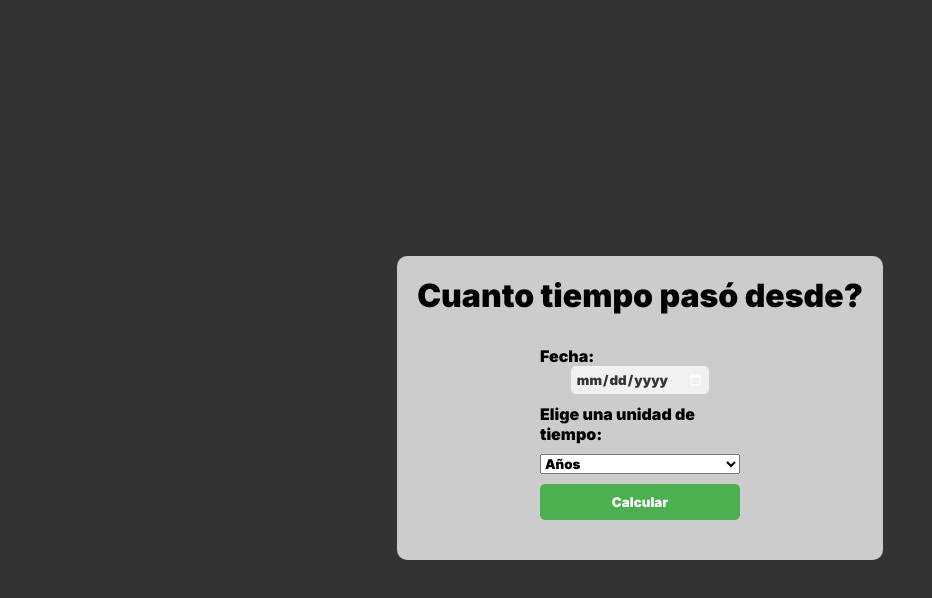
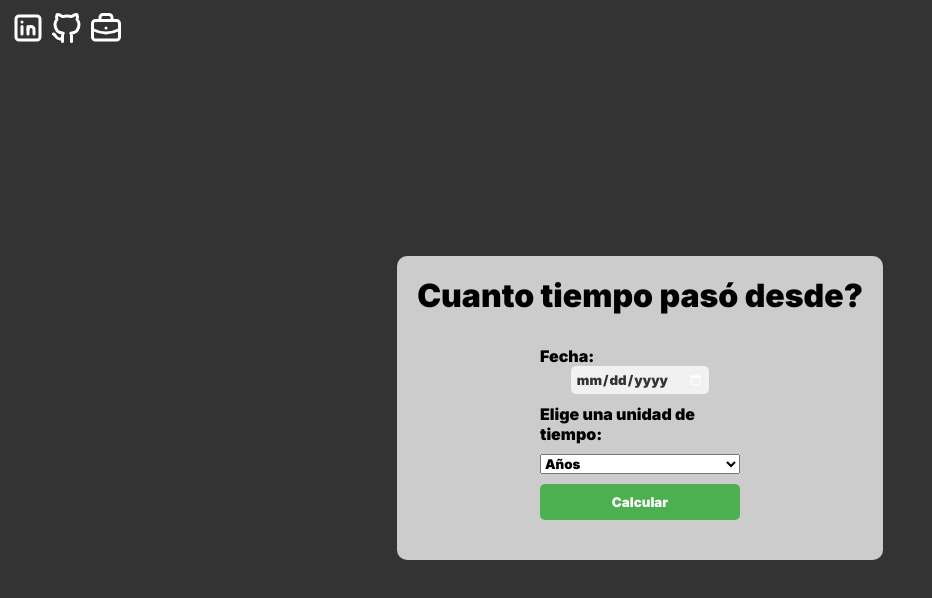
Before and after one commit to jjavieralonso/CuantoPaso, a plain HTML site: page index.html in a window 1280 px wide. Shown: the whole page, without its empty margins (0-932 px from the left). Drawn offline with Linux system fonts and the light colour scheme.

Commit message:
<a> de redes, agregadas

```diff
--- a/index.html
+++ b/index.html
@@ -9,6 +9,36 @@
 </head>
 
 <body>
+    <div class="redes">
+        <a target="_blank" href="https://www.linkedin.com/in/javier-alonso-502a59205/"><svg
+                xmlns="http://www.w3.org/2000/svg" class="icon icon-tabler icon-tabler-brand-linkedin" width="36"
+                height="36" viewBox="0 0 24 24" stroke-width="2" stroke="currentColor" fill="none"
+                stroke-linecap="round" stroke-linejoin="round">
+                <path stroke="none" d="M0 0h24v24H0z" fill="none"></path>
+                <path d="M4 4m0 2a2 2 0 0 1 2 -2h12a2 2 0 0 1 2 2v12a2 2 0 0 1 -2 2h-12a2 2 0 0 1 -2 -2z"></path>
+                <path d="M8 11l0 5"></path>
+                <path d="M8 8l0 .01"></path>
+                <path d="M12 16l0 -5"></path>
+                <path d="M16 16v-3a2 2 0 0 0 -4 0"></path>
+            </svg></a>
+        <a target="_blank" href="https://github.com/jjavieralonso"><svg xmlns="http://www.w3.org/2000/svg"
+                class="icon icon-tabler icon-tabler-brand-github" width="36" height="36" viewBox="0 0 24 24"
+                stroke-width="2" stroke="currentColor" fill="none" stroke-linecap="round" stroke-linejoin="round">
+                <path stroke="none" d="M0 0h24v24H0z" fill="none"></path>
+                <path
+                    d="M9 19c-4.3 1.4 -4.3 -2.5 -6 -3m12 5v-3.5c0 -1 .1 -1.4 -.5 -2c2.8 -.3 5.5 -1.4 5.5 -6a4.6 4.6 0 0 0 -1.3 -3.2a4.2 4.2 0 0 0 -.1 -3.2s-1.1 -.3 -3.5 1.3a12.3 12.3 0 0 0 -6.2 0c-2.4 -1.6 -3.5 -1.3 -3.5 -1.3a4.2 4.2 0 0 0 -.1 3.2a4.6 4.6 0 0 0 -1.3 3.2c0 4.6 2.7 5.7 5.5 6c-.6 .6 -.6 1.2 -.5 2v3.5">
+                </path>
+            </svg></a>
+        <a target="_blank" href="https://jjavieralonso.github.io/portfolio/"><svg xmlns="http://www.w3.org/2000/svg"
+                class="icon icon-tabler icon-tabler-briefcase" width="36" height="36" viewBox="0 0 24 24"
+                stroke-width="2" stroke="currentColor" fill="none" stroke-linecap="round" stroke-linejoin="round">
+                <path stroke="none" d="M0 0h24v24H0z" fill="none"></path>
+                <path d="M3 7m0 2a2 2 0 0 1 2 -2h14a2 2 0 0 1 2 2v9a2 2 0 0 1 -2 2h-14a2 2 0 0 1 -2 -2z"></path>
+                <path d="M8 7v-2a2 2 0 0 1 2 -2h4a2 2 0 0 1 2 2v2"></path>
+                <path d="M12 12l0 .01"></path>
+                <path d="M3 13a20 20 0 0 0 18 0"></path>
+            </svg></a>
+    </div>
     <div class="container">
         <h1>Cuanto tiempo pasó desde?</h1>
         <label for="date">Fecha:</label>
--- a/styles.css
+++ b/styles.css
@@ -6,11 +6,19 @@
 
 body {
   background-color: #333;
-  font-family: Arial, sans-serif;
   display: flex;
   justify-content: center;
   align-items: center;
   height: 100vh;
+}
+
+.redes {
+  position: absolute;
+  left: 10px;
+  top: 10px;
+}
+a{
+  color: white;
 }
 
 .container {
```
